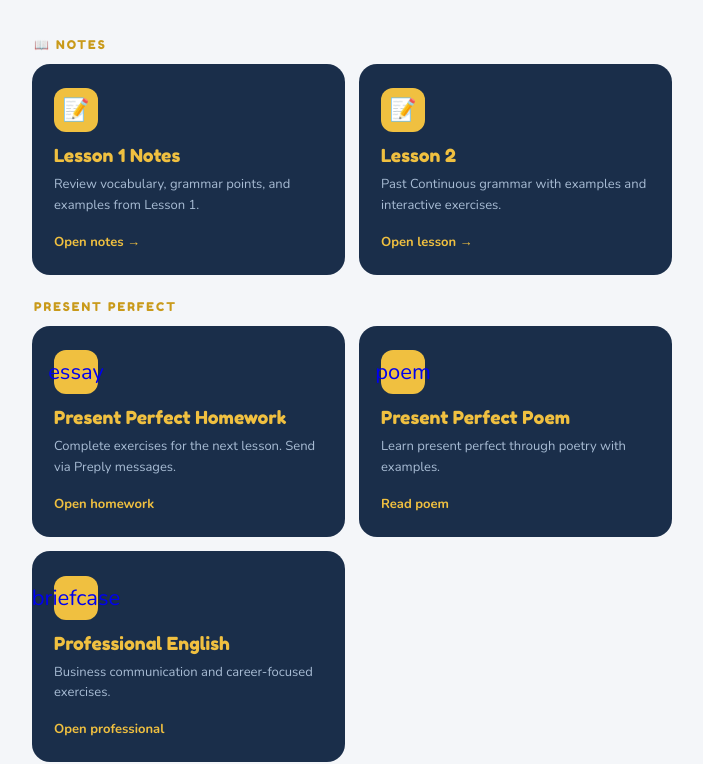
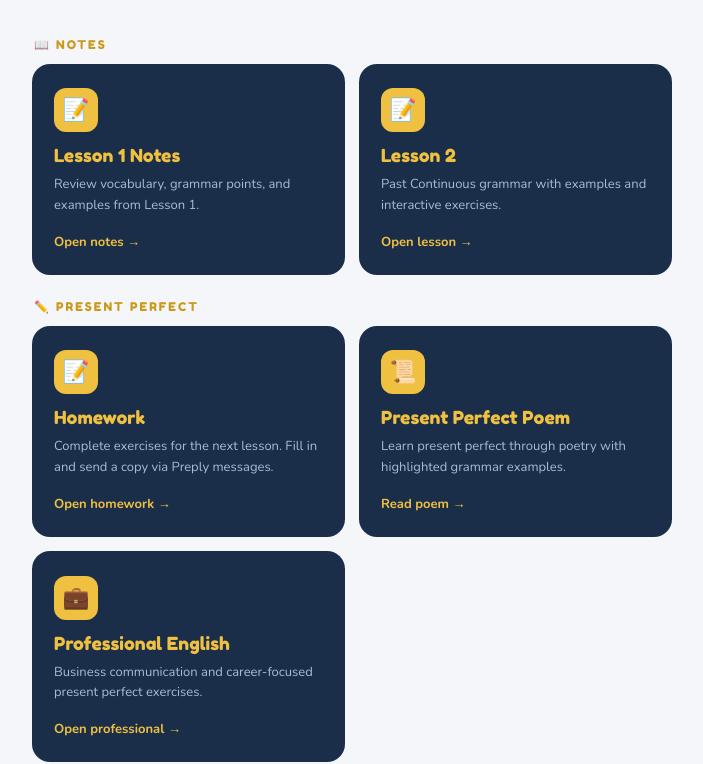
Before and after one commit to log210788/team1, a plain HTML site: page index.html in a window 1280 px wide. Shown: the part 203-967 px from the top of the page, without its empty margins (288-991 px from the left). Drawn offline with nearby package versions, Linux system fonts and the light colour scheme.

Commit message:
Tidy up index.html - fix emojis, arrows, indentation in Present Perfect section

```diff
--- a/index.html
+++ b/index.html
@@ -203,27 +203,27 @@
       </a>
     </div>
 
-    <div class="section-label"> Present Perfect</div>
+    <div class="section-label">✏️ Present Perfect</div>
     <div class="cards two-col" style="margin-bottom: 1.5rem;">
-      <a class="card" href="present-perfect/homework.html" target="_blank">
-        <div class="card-icon"> essay</div>
-        <div class="card-title">Present Perfect Homework</div>
-        <div class="card-desc">Complete exercises for the next lesson. Send via Preply messages.</div>
-        <div class="card-arrow">Open homework </div>
+      <a class="card" href="present-perfect/homework.html">
+        <div class="card-icon">📝</div>
+        <div class="card-title">Homework</div>
+        <div class="card-desc">Complete exercises for the next lesson. Fill in and send a copy via Preply messages.</div>
+        <div class="card-arrow">Open homework →</div>
       </a>
-      <a class="card" href="present-perfect/present_perfect_poem.html" target="_blank">
-        <div class="card-icon"> poem</div>
+      <a class="card" href="present-perfect/present_perfect_poem.html">
+        <div class="card-icon">📜</div>
         <div class="card-title">Present Perfect Poem</div>
-        <div class="card-desc">Learn present perfect through poetry with examples.</div>
-        <div class="card-arrow">Read poem </div>
+        <div class="card-desc">Learn present perfect through poetry with highlighted grammar examples.</div>
+        <div class="card-arrow">Read poem →</div>
       </a>
-      <a class="card" href="present-perfect/professional.html" target="_blank">
-        <div class="card-icon"> briefcase</div>
+      <a class="card" href="present-perfect/professional.html">
+        <div class="card-icon">💼</div>
         <div class="card-title">Professional English</div>
-        <div class="card-desc">Business communication and career-focused exercises.</div>
-        <div class="card-arrow">Open professional </div>
+        <div class="card-desc">Business communication and career-focused present perfect exercises.</div>
+        <div class="card-arrow">Open professional →</div>
       </a>
-          </div>
+    </div>
 
     <div class="section-label">🎮 Games & Activities</div>
     <div class="cards two-col">
```
